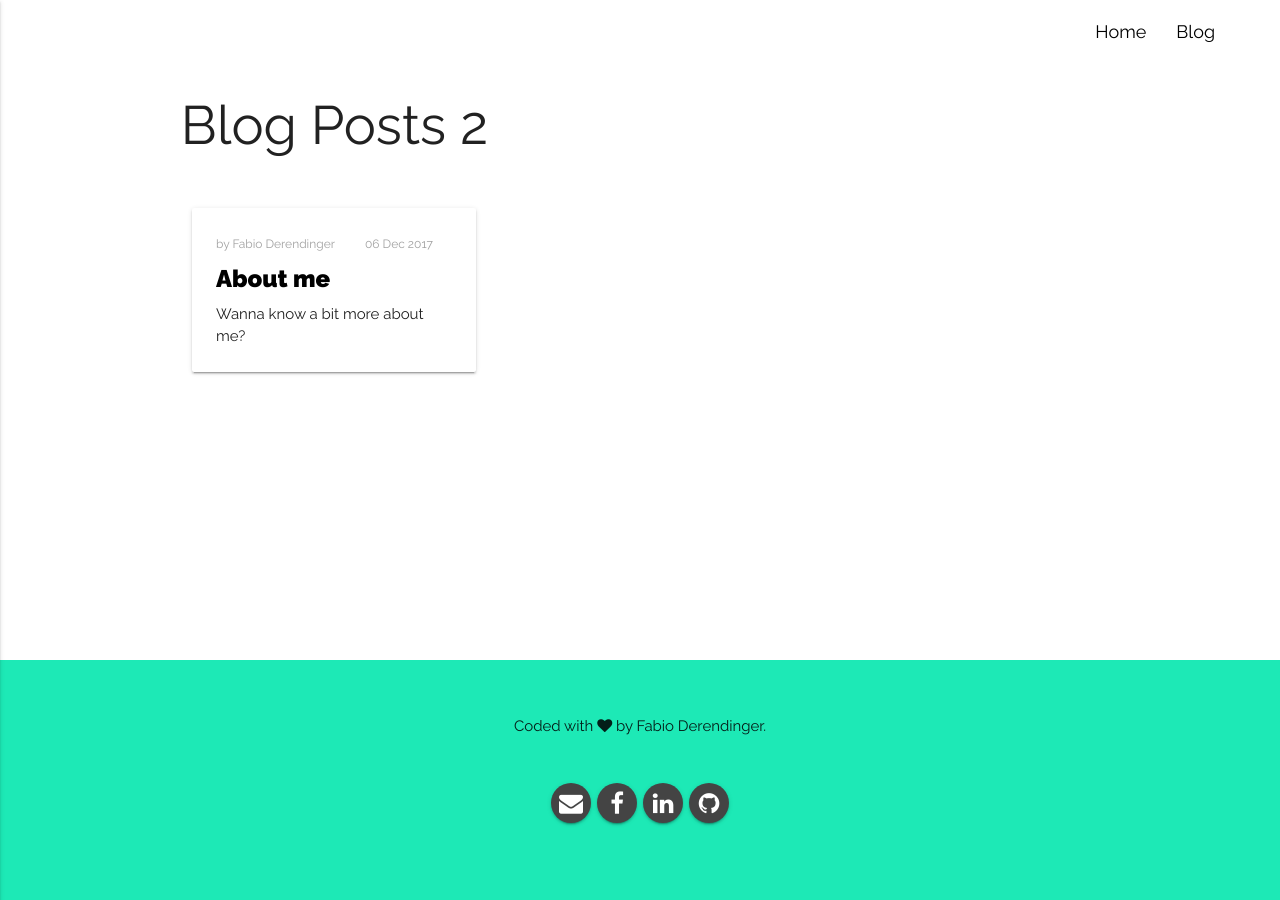
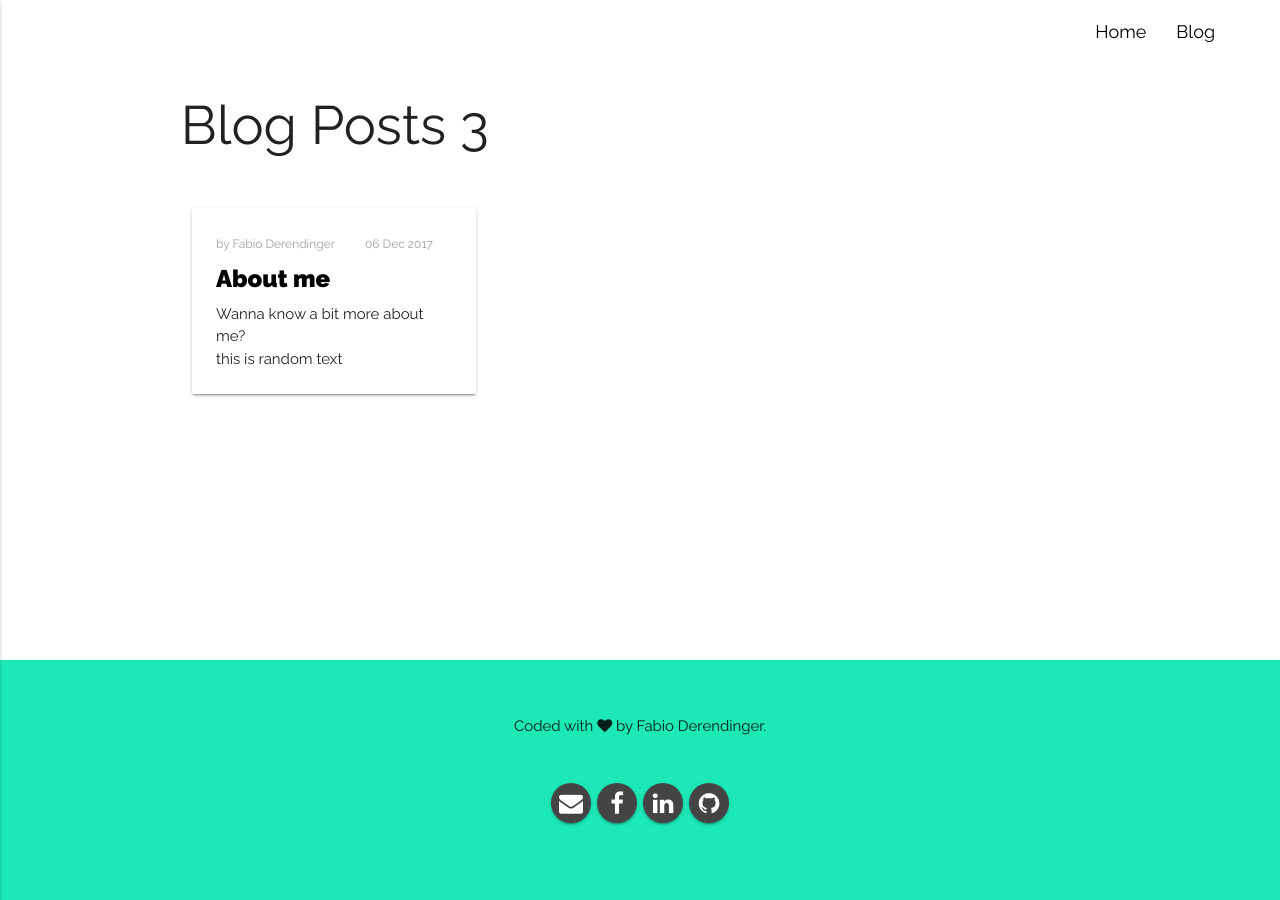
Before and after one commit to fabioderendinger/fabioderendinger.github.io, a Jekyll site: the page built from blog/index.html, in a window 1280 px wide. Built offline with Jekyll 4.4.1, drawn with Linux system fonts in a browser that asks for light colours; nearby versions of some CDN libraries.

Commit message:
img test

```diff
--- a/_posts/2017-12-6-About-Me.md
+++ b/_posts/2017-12-6-About-Me.md
@@ -2,6 +2,7 @@
 layout: post
 title: About me
 excerpt: Wanna know a bit more about me?
+asdf: this is random text
 
 thumbnail:
 
--- a/blog/index.html
+++ b/blog/index.html
@@ -1,6 +1,6 @@
 ---
 layout: page
-title: Blog Posts 2
+title: Blog Posts 3
 ---
 
 <div id="masonry-grid" class="row">
@@ -13,7 +13,8 @@ title: Blog Posts 2
 								<div class="card-content">
 								<span class="blog-info">by Fabio Derendinger</span><span class="blog-date">{{ post.date | date_to_string }}</span>
 								<a href="{{ post.url }}" title="{{ post.title }}"><span class="card-title blog-title">{{ post.title }}</span></a>
-								<p>{{ post.excerpt }} {{ site.baseurl }} {{ post.thumbnail.url }} </p>
+								<p>{{ post.excerpt }}</p>
+								<p>{{ post.asdf }}</p>
 								<p>{{ post.thumbnail.url }}</p>
 								<p>{{ post.thumbnail.alt }}</p>
 								<p>{{ site.baseurl }}</p>
```
